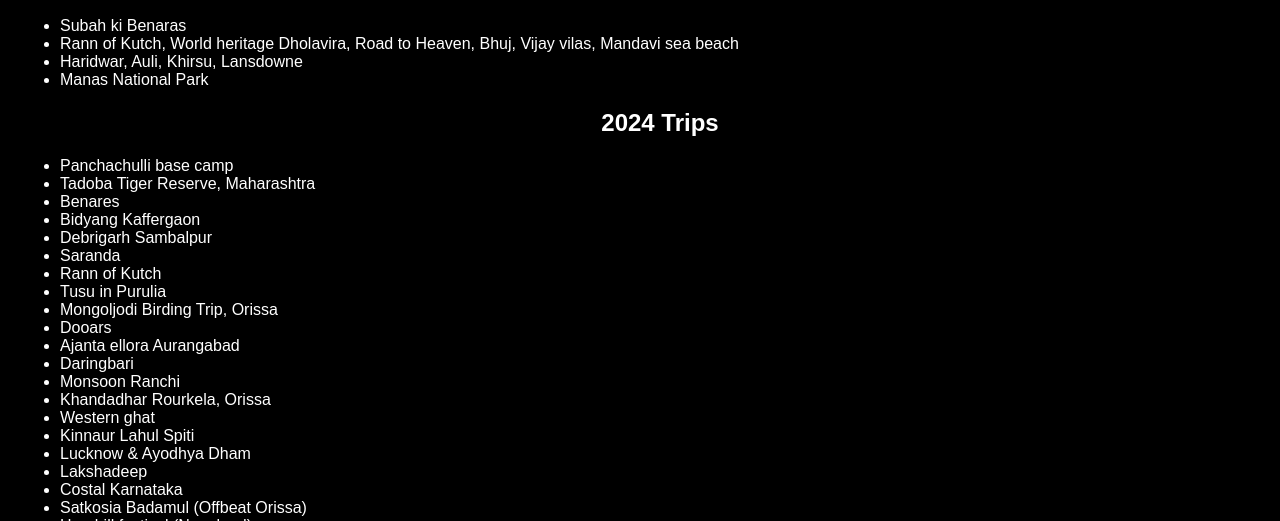
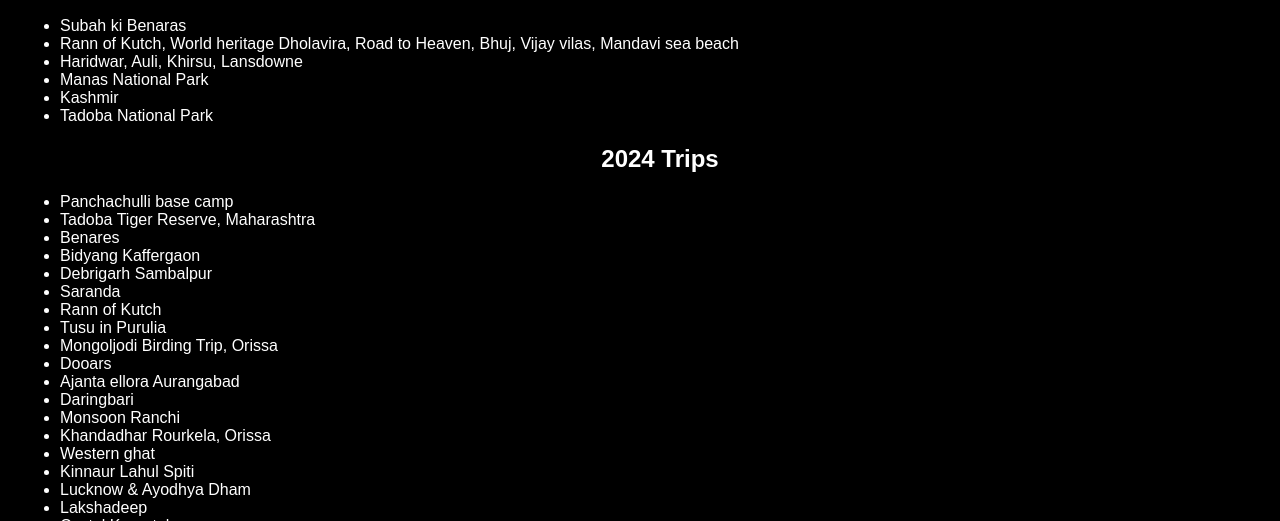
Before and after one commit to Sunfyre11/html-wtc, a plain HTML site: page previous_tours.html in a window 1280 px wide. Shown: the part 279-800 px from the top of the page. Drawn offline with Linux system fonts and the light colour scheme.

Commit message:
Update previous_tours.html

```diff
--- a/previous_tours.html
+++ b/previous_tours.html
@@ -34,6 +34,8 @@
         <li>Rann of Kutch, World heritage Dholavira, Road to Heaven, Bhuj, Vijay vilas, Mandavi sea beach</li>
         <li>Haridwar, Auli, Khirsu, Lansdowne</li>
         <li>Manas National Park</li>
+        <li>Kashmir</li>
+        <li>Tadoba National Park</li>
 
         <h2>2024 Trips</h2>
         <li>Panchachulli base camp</li>
```
